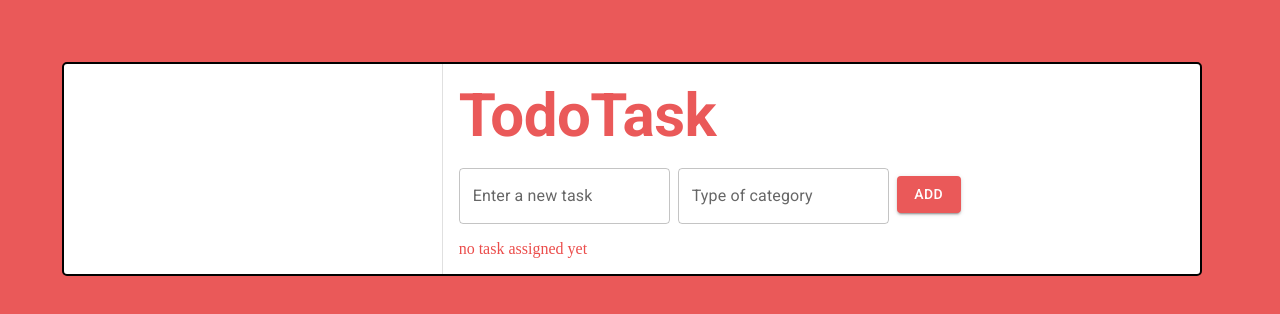
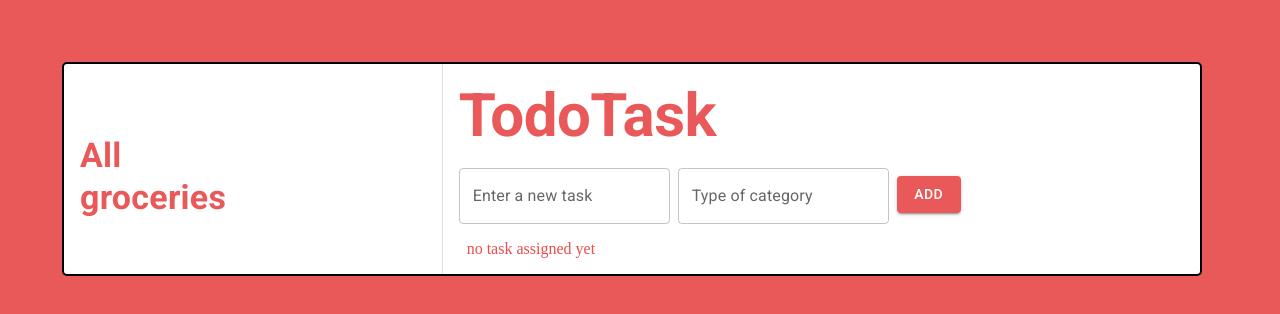
Before and after one commit to Calderdavid/todotask, a React (Vite) app: page / in a window 1280 px wide. Shown: the top 314 px of the page. Built offline with nearby package versions, Linux system fonts and the light colour scheme.

Commit message:
sidebar ..

```diff
--- a/src/todotask/Todo.jsx
+++ b/src/todotask/Todo.jsx
@@ -1,10 +1,9 @@
 import { Grid } from "@mui/material"
 import { GetTask } from "./components/GetTask"
 import { Divider } from '@mui/material';
-
+import { SideBar } from "./components/SideBar";
 
 export const Todo = () => {
-
 
   return (
     <Grid
@@ -19,7 +18,7 @@ export const Todo = () => {
     >
 
         <Grid item xs>
-          {/* Componente */}
+          <SideBar />
         </Grid>
 
         <Divider orientation="vertical" flexItem></Divider>
--- a/src/todotask/components/GetTask.jsx
+++ b/src/todotask/components/GetTask.jsx
@@ -61,7 +61,7 @@ export const GetTask = () => {
         {
           newTasks.length === 1
           ?
-          <Typography variant="span" sx={{mt: 2, color: '#eb4d4b', display: 'block' }}>no task assigned yet</Typography>
+          <Typography variant="span" sx={{mt: 2, color: '#eb4d4b', display: 'block', ml: 1 }}>no task assigned yet</Typography>
           :
           <CheckList task={newTasks}/>
         }
--- /dev/null
+++ b/src/todotask/components/SideBar.jsx
@@ -0,0 +1,42 @@
+import { Link, Typography } from "@mui/material"
+import { useState, useEffect } from 'react'
+import { useSelector } from 'react-redux'
+import { nanoid } from 'nanoid'
+
+export const SideBar = () => {
+    const [categories, setCategories] = useState([])
+
+    const { category } = useSelector(state => state.todotask)
+
+    useEffect(() => {
+      setCategories([...categories, category])
+    }, [category])
+
+    const handleLink = () => {
+        setCategorySelected('All')
+    }
+
+
+    return (
+        <>
+            <Link href="#" underline="none" onClick={handleLink}>
+                <Typography variant="h4" sx={{color: '#EA5959'}}>
+                    <strong>All</strong>
+                </Typography>
+            </Link>
+            {
+                categories.map(category => {
+                    const uid = nanoid()
+                    return (
+                        <Link href="#" underline="none" key={uid}>
+                            <Typography variant="h4" sx={{color: '#EA5959'}}>
+                                <strong>{category}</strong>
+                            </Typography>
+                        </Link>
+                    )
+                })
+
+            }
+        </>
+  )
+}
```
